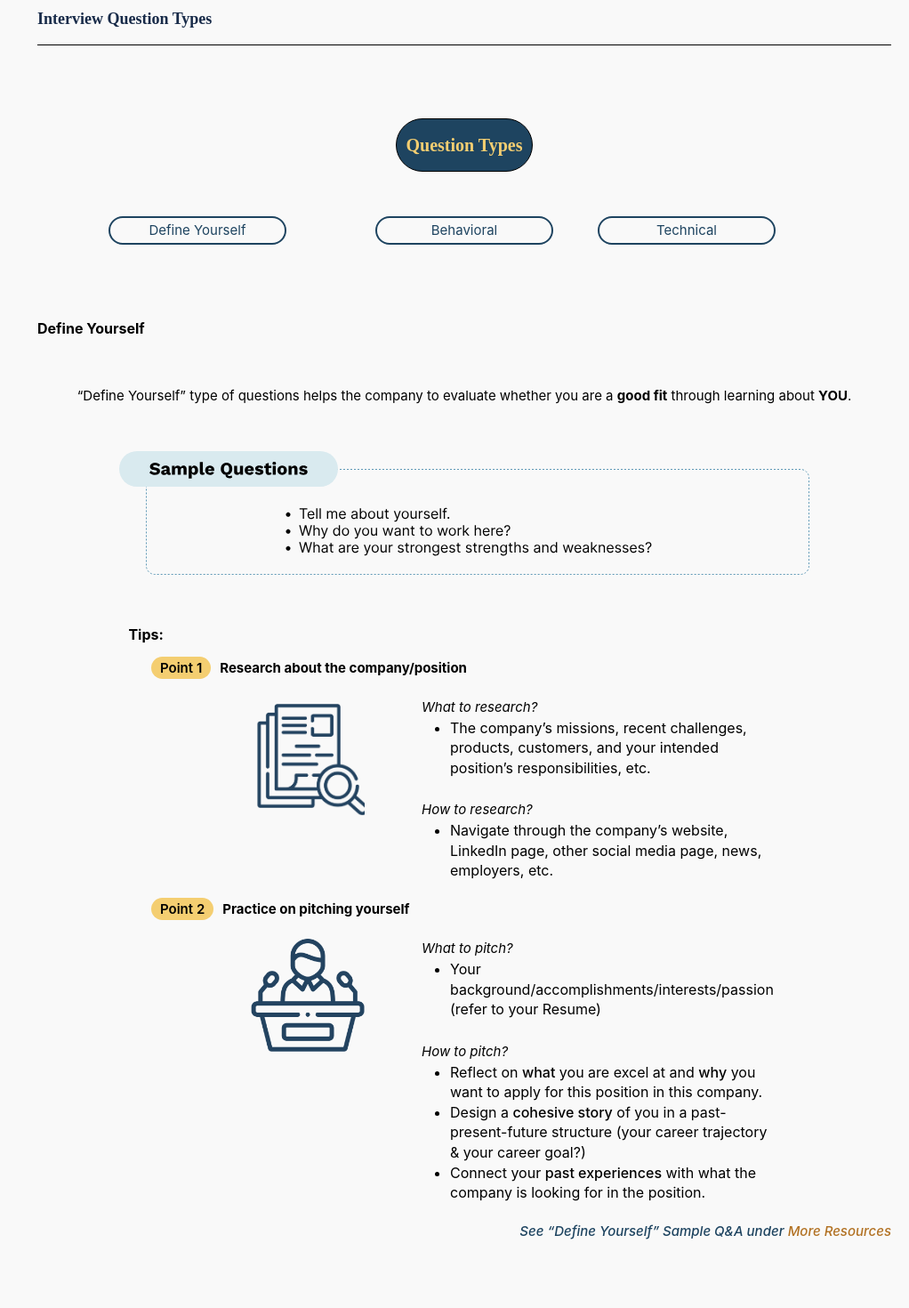
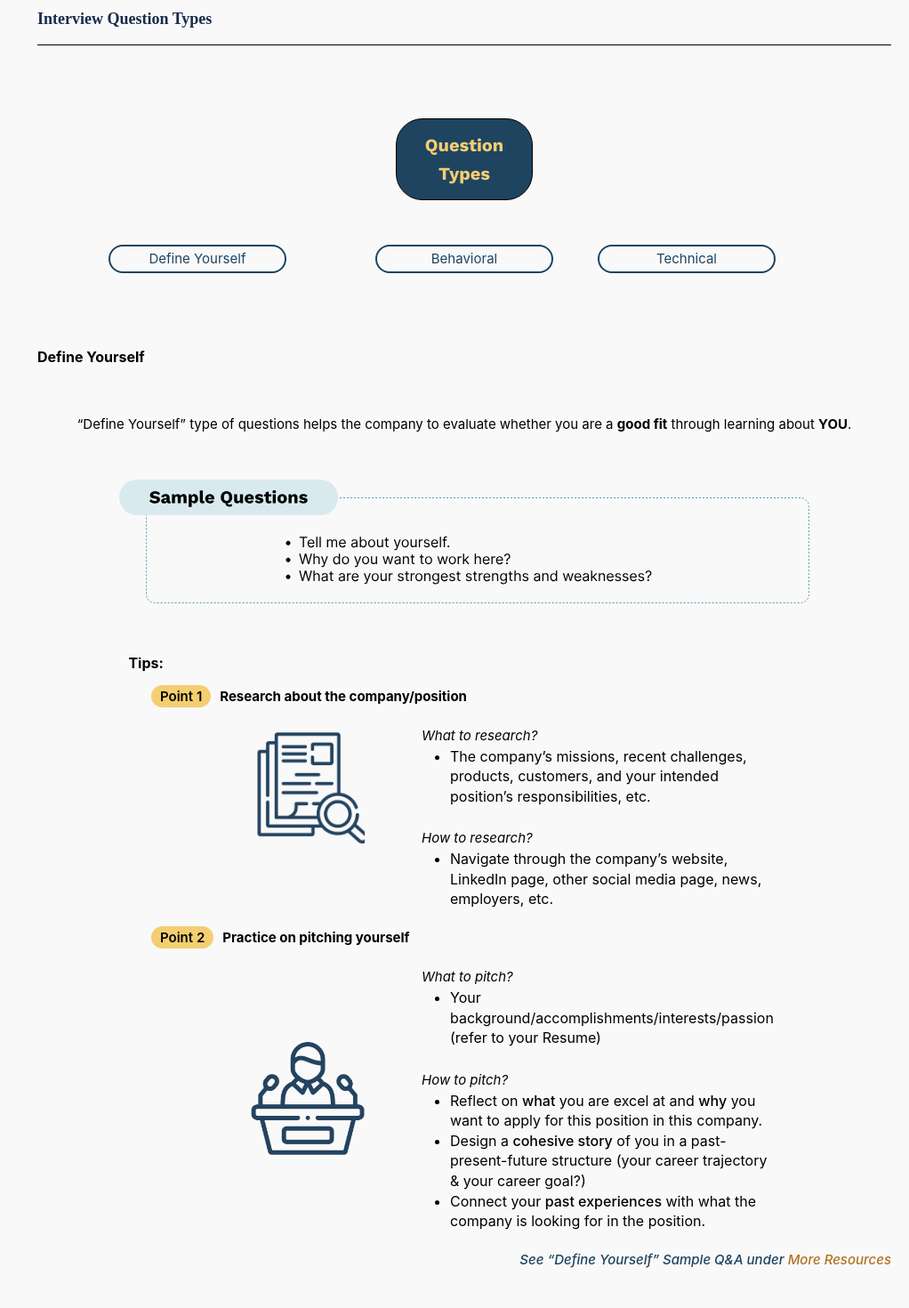
Before and after one commit to jiang718/GoalTritons, a Vue app in the folder vue/: page /interview in a window 1280 px wide. Shown: the part 940-2410 px from the top of the page at 89% size, without its empty margins (258-1280 px from the left). Built offline with nearby package versions, Linux system fonts and the light colour scheme.

Commit message:
fixed img centered for define yourself

```diff
--- a/vue/src/views/Interview.vue
+++ b/vue/src/views/Interview.vue
@@ -81,9 +81,9 @@
               <span class="DYspan"><strong>Practice on pitching yourself</strong></span>
             </div>
 
-            <div  class="DYdiv">
+            <div  class="DYdiv"  style="align-items: center">
               <div>
-                <img class="DYimg" src="../assets/speachEmoji.png">
+                <img class="DYimg" src="../assets/speachEmoji.png" style="vertical-align: middle">
               </div>
 
 
@@ -488,7 +488,7 @@ export default {
     padding-top: 13px;
     padding-bottom: 13px;
 
-    font-family: "Work Sans";
+    font-family: work-sans;
     font-size: 20px;
     font-weight: 700;
     font-style: normal;
```
